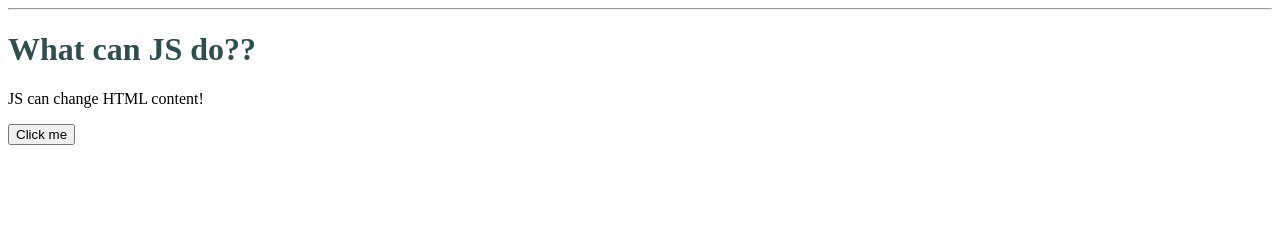
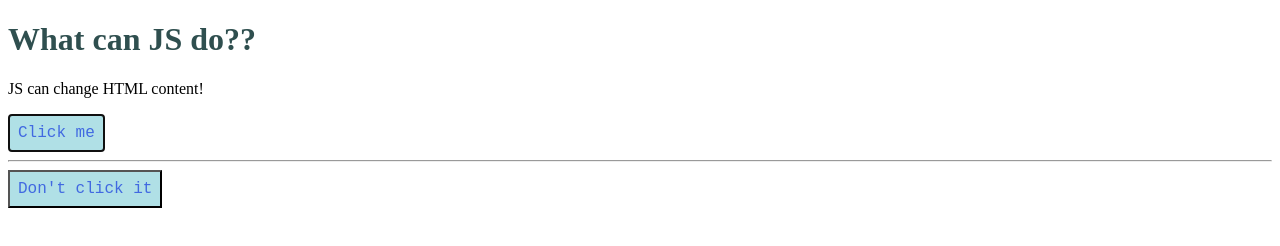
Before and after one commit to eduVieiraAF/JS, a plain HTML site: page HTML/Example_buttons.html in a window 1280 px wide. Drawn offline with Linux system fonts and the light colour scheme.

Commit message:
More on buttons

```diff
--- a/HTML/Example_buttons.html
+++ b/HTML/Example_buttons.html
@@ -6,15 +6,30 @@
     <meta name="viewport" content="width=device-width, initial-scale=1.0">
     <title>Buttons</title>
     <link rel="icon" type="image/x-icon" href="html5.png">
+    <style>
+        button {
+            background-color: powderblue;
+            font-size: 12pt;
+            font-family: monospace;
+            padding: 8px;
+            color: royalblue;
+        }
+    </style>
 </head>
 <body>
-    <hr>
     <h1 style="color: darkslategray;">What can JS do??</h1>
 
     <p id="clicked">JS can change HTML content!</p>
     <button type="button"
+    autofocus
     onclick="document.getElementById('clicked').innerHTML = 'Hello, World of JS.'">
         Click me
     </button>
+
+    <hr>
+
+    <button onclick="alert('I said don\'t click it')">
+        Don't click it
+    </button>
 </body>
 </html>
```
